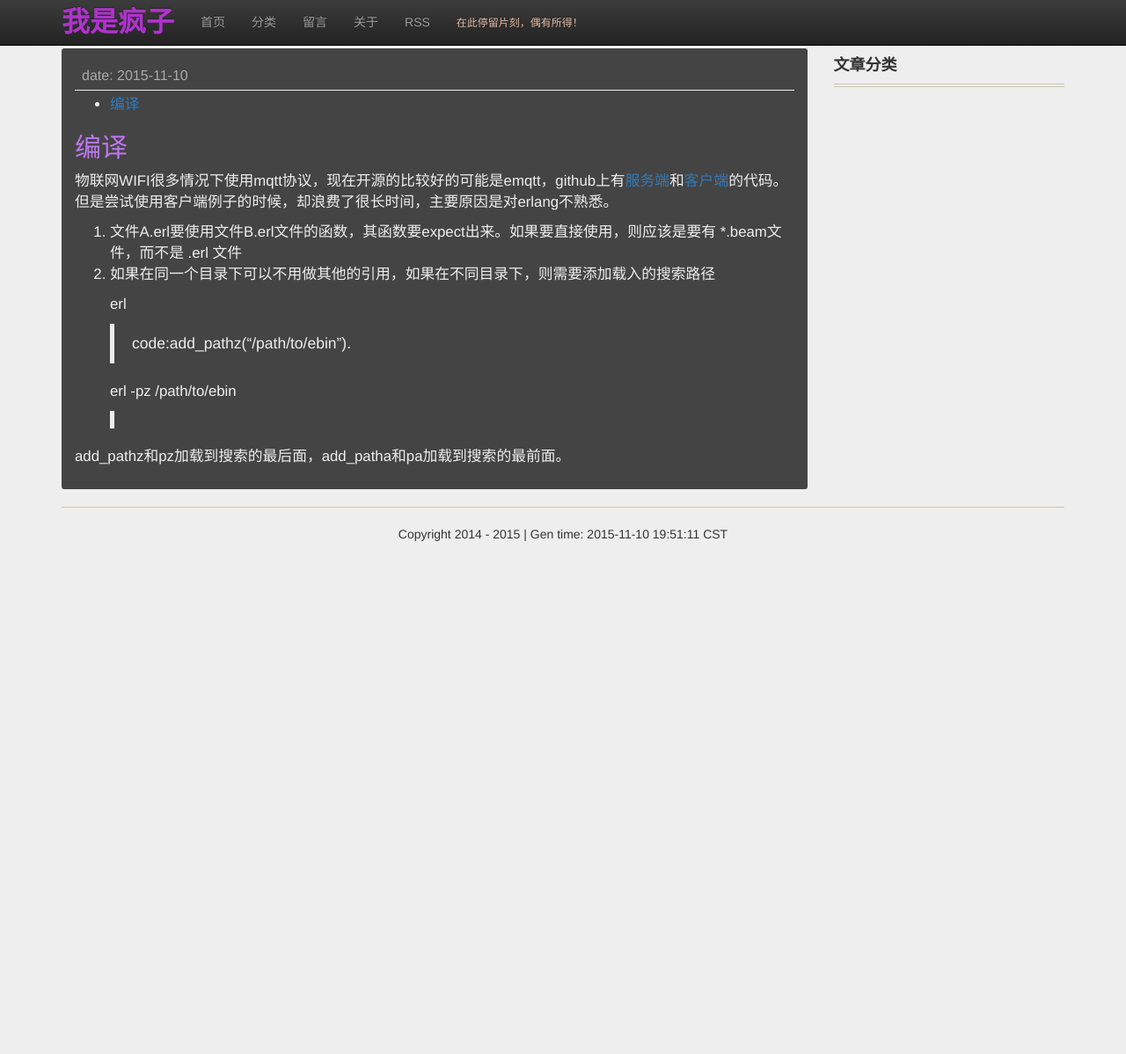
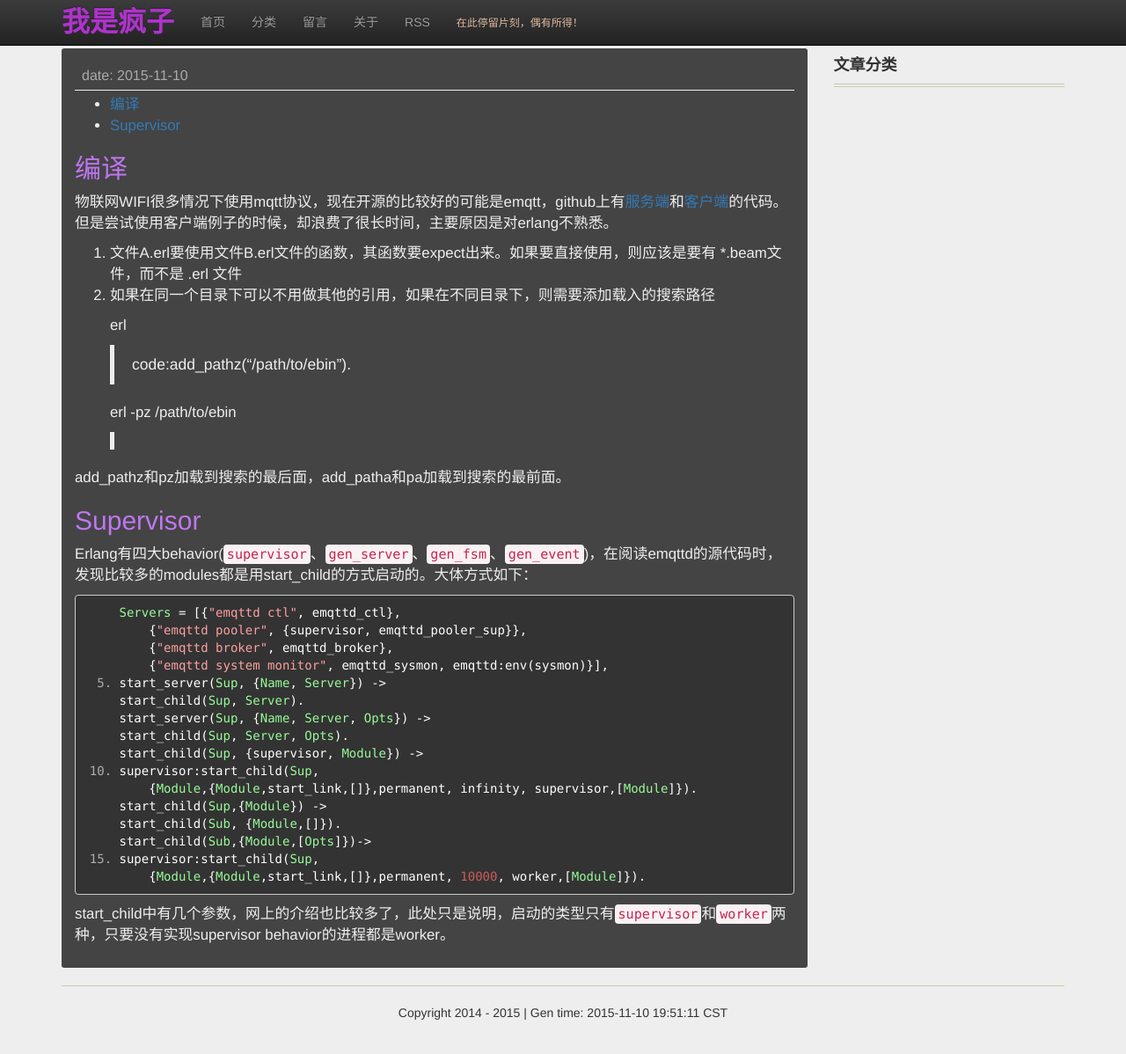
Before and after one commit to jgj1986/jgj1986.github.io, a Jekyll site: the page built from _posts/language/2015-11-05-erlang.md, in a window 1280 px wide and 1201 px high. Shown: the top 1198 px of the window at 88% size. Built offline with Jekyll 4.4.1, drawn with Linux system fonts in a browser that asks for light colours; nearby versions of some CDN libraries; comment, search, counter and statistics services are not loaded.

Commit message:
add supervisor for erlang
Signed-off-by: guojun.jin <guojun.jin@chukong-inc.com>

```diff
--- a/_posts/language/2015-11-05-erlang.md
+++ b/_posts/language/2015-11-05-erlang.md
@@ -23,3 +23,27 @@ tags: language
     >
 
 add_pathz和pz加载到搜索的最后面，add_patha和pa加载到搜索的最前面。
+
+## Supervisor
+
+Erlang有四大behavior(`supervisor`、`gen_server`、`gen_fsm`、`gen_event`)，在阅读emqttd的源代码时，发现比较多的modules都是用start_child的方式启动的。大体方式如下：
+
+    Servers = [{"emqttd ctl", emqttd_ctl},
+        {"emqttd pooler", {supervisor, emqttd_pooler_sup}},
+        {"emqttd broker", emqttd_broker},
+        {"emqttd system monitor", emqttd_sysmon, emqttd:env(sysmon)}],
+    start_server(Sup, {Name, Server}) ->
+    start_child(Sup, Server).
+    start_server(Sup, {Name, Server, Opts}) ->
+    start_child(Sup, Server, Opts).
+    start_child(Sup, {supervisor, Module}) ->
+    supervisor:start_child(Sup,
+        {Module,{Module,start_link,[]},permanent, infinity, supervisor,[Module]}).
+    start_child(Sup,{Module}) ->
+    start_child(Sub, {Module,[]}).
+    start_child(Sub,{Module,[Opts]})->
+    supervisor:start_child(Sup,
+        {Module,{Module,start_link,[]},permanent, 10000, worker,[Module]}).
+
+
+start_child中有几个参数，网上的介绍也比较多了，此处只是说明，启动的类型只有`supervisor`和`worker`两种，只要没有实现supervisor behavior的进程都是worker。
```
